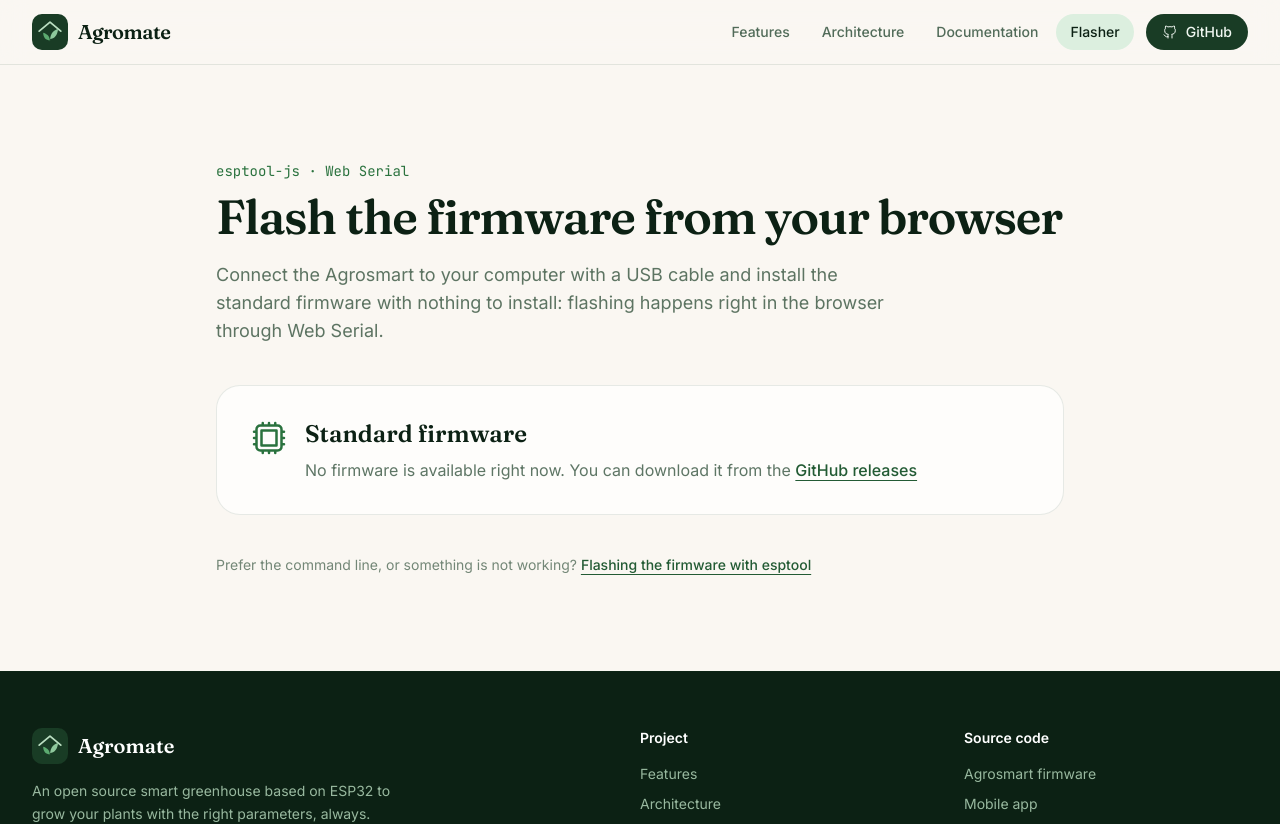
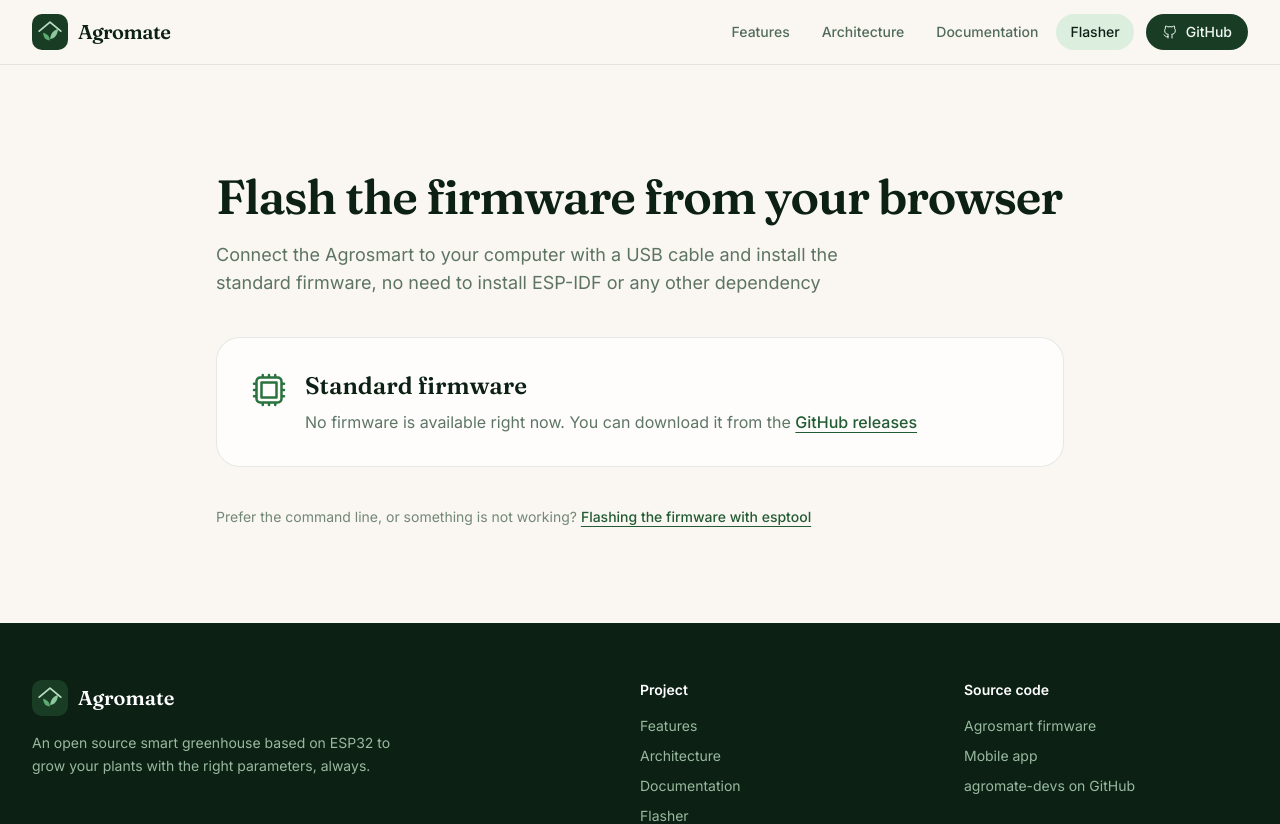
Before and after one commit to agromate-devs/website, a Vue app: page /flasher in a window 1280 px wide. Shown: the top 824 px of the page. Built offline with nearby package versions, Linux system fonts and the light colour scheme.

Commit message:
Update phrases on flasher

```diff
--- a/src/locales/en.ts
+++ b/src/locales/en.ts
@@ -103,12 +103,12 @@ export default {
   flasher: {
     title: 'Flash the firmware from your browser',
     intro:
-      'Connect the Agrosmart to your computer with a USB cable and install the standard firmware with nothing to install: flashing happens right in the browser through Web Serial.',
+      'Connect the Agrosmart to your computer with a USB cable and install the standard firmware, no need to install ESP-IDF or any other dependency',
     unsupported:
       'Your browser does not support Web Serial. Use Chrome, Edge or Opera on desktop, or flash the firmware manually with esptool.',
     firmwareTitle: 'Standard firmware',
     firmwareText:
-      'The latest official release, built with every Agrosmart option at its default value (the pins, sensors and 30-LED strip described in the documentation).',
+      'The latest official release, built with every option at its default value.',
     loading: 'Loading firmware information…',
     noFirmware: 'No firmware is available right now. You can download it from the',
     releases: 'GitHub releases',
--- a/src/views/FlasherView.vue
+++ b/src/views/FlasherView.vue
@@ -157,7 +157,6 @@ onBeforeUnmount(() => void disconnect());
 
 <template>
   <section class="mx-auto max-w-4xl px-4 py-16 sm:px-6 lg:py-24">
-    <p class="font-mono text-sm text-leaf-600">esptool-js · Web Serial</p>
     <h1 class="mt-3 font-display text-4xl font-semibold tracking-tight sm:text-5xl">
       {{ t('flasher.title') }}
     </h1>
```
